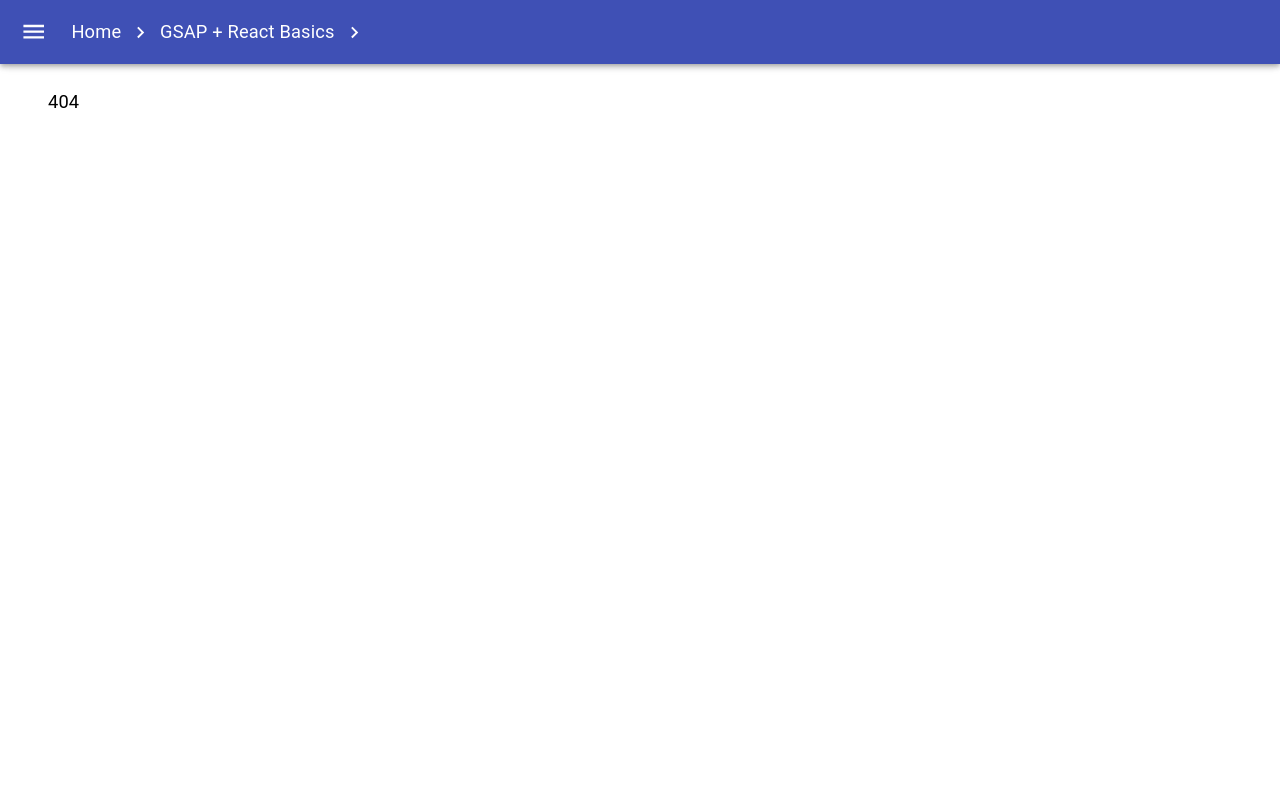
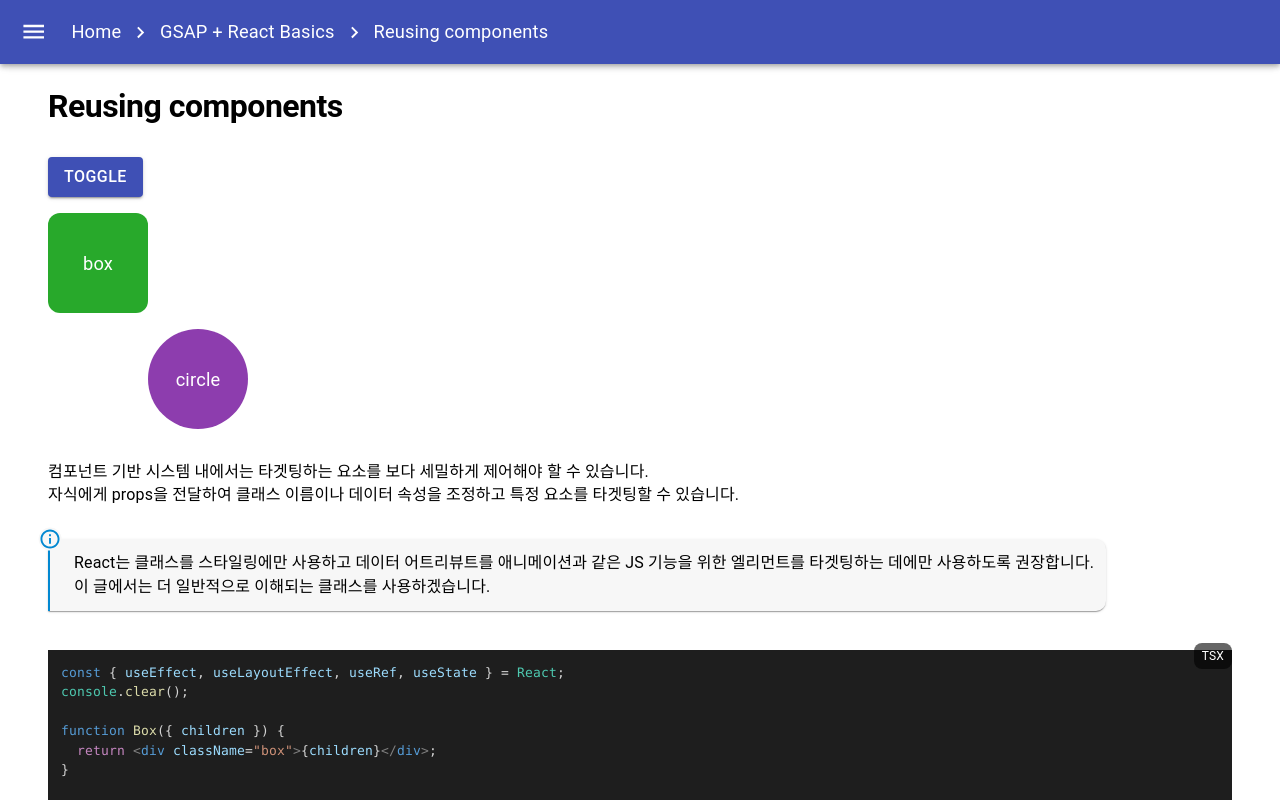
Before and after one commit to KKingmo/gsap-study, a React (Create React App) app: page /react-basics/6 in a window 1280 px wide. Before the commit this address had no page. Shown: the top 800 px of the page. Built offline with nearby package versions, Linux system fonts and the light colour scheme.

Commit message:
Reusing components

```diff
--- a/src/App.tsx
+++ b/src/App.tsx
@@ -52,6 +52,11 @@ export const MENU: MenuItem[] = [
 				name: 'gsap.context() - Cleaning Up',
 				element: <Pages />,
 			},
+			{
+				path: '/react-basics/6',
+				name: 'Reusing components',
+				element: <Pages />,
+			},
 		],
 	},
 	// {
--- /dev/null
+++ b/src/components/react-basics/ReusingComponents.tsx
@@ -0,0 +1,165 @@
+import { Box, Button, Typography, styled } from '@mui/material';
+import CodeBlock from '../common/CodeBlock';
+import PageLayout from '../../layout/PageLayout';
+import InfoPaper from '../common/InfoPaper';
+import { ReactNode, useEffect, useLayoutEffect, useRef, useState } from 'react';
+import { gsap } from 'gsap';
+
+console.clear();
+
+const CODESTRING = [
+	`const { useEffect, useLayoutEffect, useRef, useState } = React;
+console.clear();
+
+function Box({ children }) {
+  return <div className="box">{children}</div>;
+}
+
+function Circle({ children }) {
+  return <div className="circle">{children}</div>;
+}
+
+function App() {
+  const [reversed, setReversed] = useState(false);
+  const app = useRef();
+  // store the timeline in a ref.
+  const tl = useRef();
+
+  useLayoutEffect(() => {
+    const ctx = gsap.context(() => {
+      // add a box and circle animation to our timeline and play on first render
+    console.log("creating timeline");
+    tl.current && tl.current.progress(0).kill();
+    tl.current = gsap.timeline()
+      .to(".box", {
+        rotation: 360
+      })
+      .to(".circle", {
+        x: 100
+      });
+    }, app);
+    return () => ctx.revert();
+  }, []);
+
+  useEffect(() => {
+    // toggle the direction of our timeline
+    console.log("toggling reverse to", reversed);
+    tl.current.reversed(reversed);
+  }, [reversed]);
+
+  return (
+    <div className="app" ref={app}>
+      <div>
+        <button onClick={() => setReversed(!reversed)}>Toggle</button>
+      </div>
+      <Box>box</Box>
+      <Circle>circle</Circle>
+    </div>
+  );
+}
+
+const root = ReactDOM.createRoot(document.getElementById('root'));
+root.render(<App />);`,
+];
+
+interface BoxProps {
+	children: ReactNode;
+}
+
+const StyledBox = ({ children }: BoxProps) => {
+	return (
+		<Box
+			className='box'
+			sx={{
+				width: '100px',
+				height: '100px',
+				borderRadius: '12px',
+				display: 'flex',
+				alignItems: 'center',
+				justifyContent: 'center',
+				textAlign: 'center',
+				backgroundColor: '#28a92b',
+				color: '#fff',
+			}}>
+			{children}
+		</Box>
+	);
+};
+
+const Circle = ({ children }: BoxProps) => {
+	return (
+		<Box
+			className='circle'
+			sx={{
+				width: '100px',
+				height: '100px',
+				borderRadius: '99%',
+				display: 'flex',
+				alignItems: 'center',
+				justifyContent: 'center',
+				textAlign: 'center',
+				backgroundColor: '#8d3dae',
+				color: '#fff',
+			}}>
+			{children}
+		</Box>
+	);
+};
+
+const ReusingComponents = () => {
+	const [reversed, setReversed] = useState<boolean>(false);
+	const app = useRef<HTMLDivElement>(null);
+	// store the timeline in a ref.
+	const tl = useRef<any | null>(null);
+
+	useLayoutEffect(() => {
+		const ctx = gsap.context(() => {
+			// add a box and circle animation to our timeline and play on first render
+			console.log('creating timeline');
+			tl.current && tl.current.progress(0).kill();
+			tl.current = gsap
+				.timeline()
+				.to('.box', {
+					rotation: 360,
+				})
+				.to('.circle', {
+					x: 100,
+				});
+		}, app);
+		return () => ctx.revert();
+	}, []);
+
+	useEffect(() => {
+		// toggle the direction of our timeline
+		console.log('toggling reverse to', reversed);
+		tl.current.reversed(reversed);
+	}, [reversed]);
+
+	return (
+		<PageLayout>
+			<Typography variant='h1'>Reusing components</Typography>
+			<Box
+				className='app'
+				ref={app}
+				sx={{ display: 'flex', flexDirection: 'column', gap: '1rem' }}>
+				<div>
+					<Button variant='contained' onClick={() => setReversed(!reversed)}>
+						Toggle
+					</Button>
+				</div>
+				<StyledBox>box</StyledBox>
+				<Circle>circle</Circle>
+			</Box>
+			<Typography variant='body2'>
+				{`컴포넌트 기반 시스템 내에서는 타겟팅하는 요소를 보다 세밀하게 제어해야 할 수 있습니다. \n자식에게 props을 전달하여 클래스 이름이나 데이터 속성을 조정하고 특정 요소를 타겟팅할 수 있습니다.`}
+			</Typography>
+			<InfoPaper>
+				{`React는 클래스를 스타일링에만 사용하고 데이터 어트리뷰트를 애니메이션과 같은 JS 기능을 위한 엘리먼트를 타겟팅하는 데에만 사용하도록 권장합니다.\n이 글에서는 더 일반적으로 이해되는 클래스를 사용하겠습니다.`}
+			</InfoPaper>
+
+			<CodeBlock language='tsx' codeString={CODESTRING[0]} />
+		</PageLayout>
+	);
+};
+
+export default ReusingComponents;
--- a/src/pages/react-basics/Pages.tsx
+++ b/src/pages/react-basics/Pages.tsx
@@ -5,6 +5,7 @@ import TriggeringAnimationOnMount from '../../components/react-basics/Triggering
 import TargetingElementsWithRefs from '../../components/react-basics/TargetingElementsWithRefs';
 import GsapContext from '../../components/react-basics/GsapContext';
 import CleaningUp from '../../components/react-basics/CleaningUp';
+import ReusingComponents from '../../components/react-basics/ReusingComponents';
 
 const Pages = () => {
 	const location = useLocation();
@@ -22,6 +23,8 @@ const Pages = () => {
 				return <GsapContext />;
 			case '5':
 				return <CleaningUp />;
+			case '6':
+				return <ReusingComponents />;
 			default:
 				return <div>404</div>;
 		}
```
